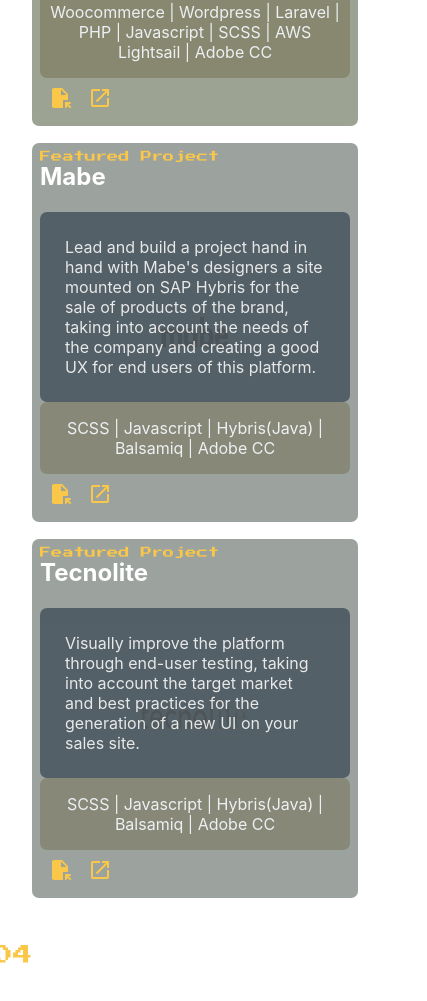
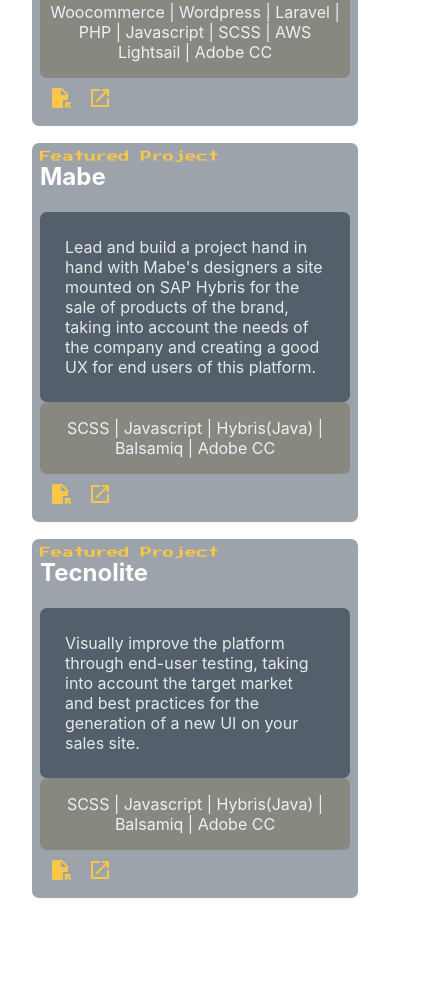
Before and after one commit to Gupie21/Portfolio, a React (Create React App) app: page / in a window 390 px wide. Shown: the part 3446-4447 px from the top of the page, 427 px wide, since content can reach past the window. Built offline with nearby package versions, Linux system fonts and the light colour scheme.

Commit message:
z index and portfolio visual updates

```diff
--- a/src/components/portfolio.js
+++ b/src/components/portfolio.js
@@ -64,19 +64,6 @@
                 </div>
               </div>
             </div>
-          );
-        })}
-      </div>
-      <div className="section-title">
-        <h2>
-          <span>04</span>Other Noteworthy Projects
-        </h2>
-      </div>
-      <div>
-
-      {otherData.map((item) => {
-          return (
-            <div key={item.img}>{item.title}</div>
           );
         })}
       </div>
--- a/src/styles/portfolio.scss
+++ b/src/styles/portfolio.scss
@@ -62,7 +62,7 @@
 
         &-img{
             grid-row: 1;
-            z-index: -1;
+            z-index: 0;
             img{
                 width: 100%;
                 height: auto;
@@ -78,6 +78,7 @@
             }
             @media only screen and (max-width:900px) {
                 height: 100%;
+                display: none;
             }
         }
         &-content{
```
